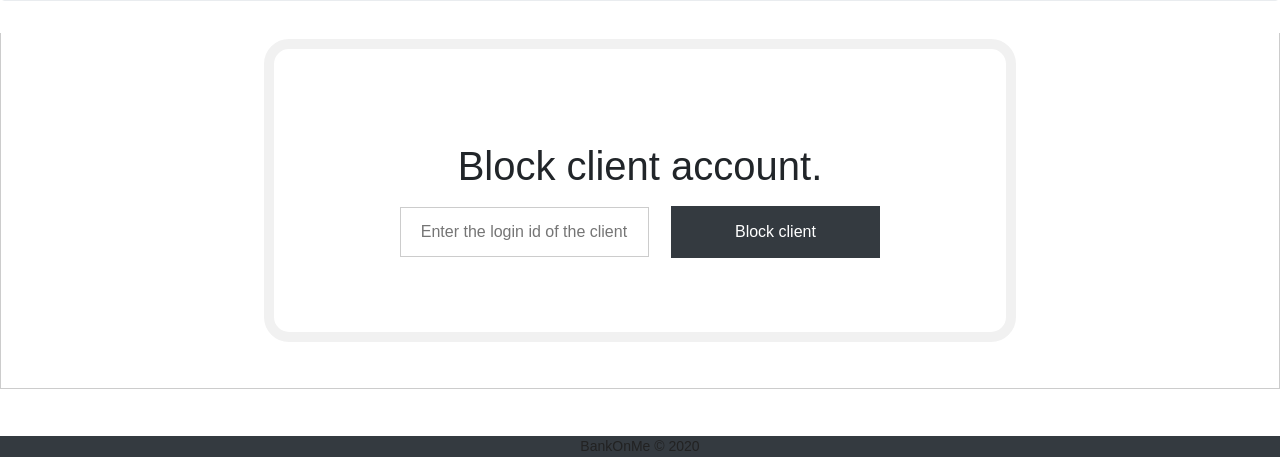
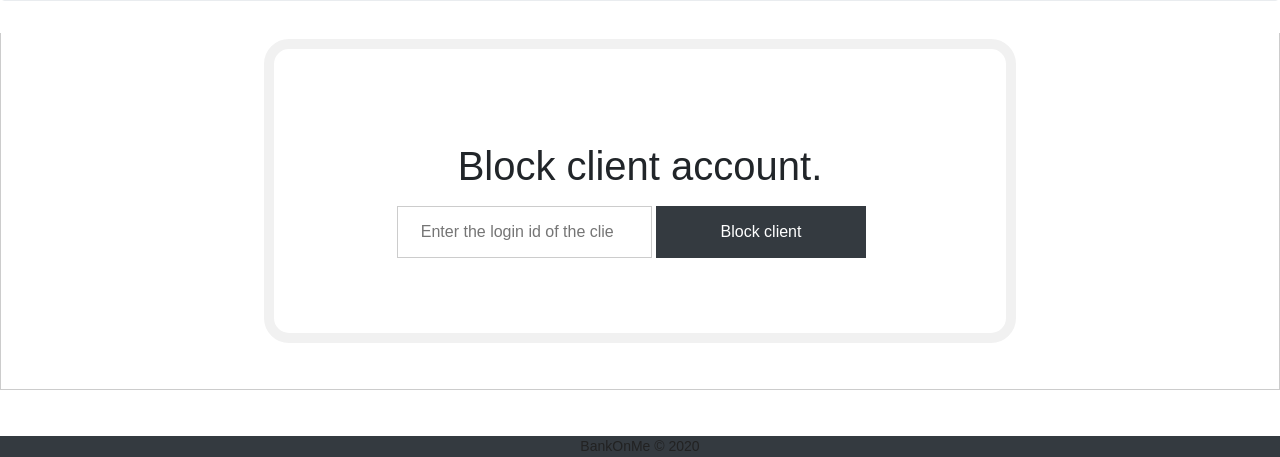
Before and after one commit to EduardToth/Bank_App, a Flask app: template templates/admin.html in a window 1280 px wide, after a click on "Block client account". Shown: the part 343-800 px from the top of the page. Run offline with Flask 2, Linux system fonts and the light colour scheme; the template is opened without the code that fills it: most values are stand-ins (such as "Sample title", 1, 10 or a date in 2020); some libraries are stand-ins or nearby versions.

Commit message:
Merge frate

```diff
--- a/static/CSS/client&admin_style.css
+++ b/static/CSS/client&admin_style.css
@@ -1,22 +1,40 @@
-body {font-family: Arial, Helvetica, sans-serif;}
+body {
+    font-family: Arial, Helvetica, sans-serif;
+}
 
-form {  width: 60%;
+form {
+    width: 60%;
     padding: 0% 2% 2% 2%;
     border-radius: 25px;
     border: 10px solid #f1f1f1;
- }
+}
+
+input[type=number]::-webkit-inner-spin-button,
+input[type=number]::-webkit-outer-spin-button {
+    margin: 0;
+}
+
+input[type=number] {
+    width: 100%;
+    padding: 13px 23px;
+    margin: 8px 0;
+    display: inline-block;
+    border: 1px solid #cccccc;
+    box-sizing: border-box;
+    -moz-appearance:textfield;
+}
 
 input[type=text], input[type=password] {
     width: 100%;
     padding: 12px 20px;
     margin: 8px 0;
     display: inline-block;
-    border: 1px solid #ccc;
+    border: 1px solid #cccccc;
     box-sizing: border-box;
 }
 
 .button_style {
-    background-color:#343a40;
+    background-color: #343a40;
     color: white;
     padding: 14px 20px;
     margin: 8px 0;
@@ -62,6 +80,7 @@ span.psw {
         display: block;
         float: none;
     }
+
     .cancelbtn {
         width: 100%;
     }
--- a/templates/admin.html
+++ b/templates/admin.html
@@ -73,15 +73,15 @@
                 <h1>Add money to bank's fortune.</h1>
                 <div class="container">
                     <label>
-                        <input type="text" placeholder="Enter a money amount" name="money" required="">
+                        <input type="number" min="0" placeholder="Enter a money amount" name="money" required="">
                     </label>
+
+                    <button type="submit" class="button_style">Deposit</button>
 
                     <label class="hidden">
                         Post type:
                         <input type="radio" name="post-type" value="deposit-money" checked="checked">
                     </label>
-
-                    <button type="submit" class="button_style">Deposit</button>
                 </div>
 
             </form>
@@ -98,15 +98,15 @@
                 <h1>Block client account.</h1>
                 <div class="container">
                     <label>
-                        <input type="text" placeholder="Enter the login id of the client you want to block"
+                        <input type="number" min="0" placeholder="Enter the login id of the client you want to block"
                                name="client-login-id" required="">
                     </label>
+
+                    <button type="submit" class="button_style">Block client</button>
 
                     <label class="hidden">
                         <input type="radio" name="post-type" value="block-client" checked="checked">
                     </label>
-
-                    <button type="submit" class="button_style">Block client</button>
                 </div>
             </form>
         </center>
@@ -122,15 +122,15 @@
                 <h1>Unblock client account.</h1>
                 <div class="container">
                     <label>
-                        <input type="text" placeholder="Enter the login id of the client you want to unblock"
+                        <input type="number" min="0" placeholder="Enter the login id of the client you want to unblock"
                                name="client-login-id" required="">
                     </label>
+
+                    <button type="submit" class="button_style">Unblock client</button>
 
                     <label class="hidden">
                         <input type="radio" name="post-type" value="unblock-client" checked="checked">
                     </label>
-
-                    <button type="submit" class="button_style">Unblock client</button>
                 </div>
             </form>
         </center>
@@ -144,8 +144,6 @@
     <div class="footer">
         <p class="footer-company-name">BankOnMe © 2020</p>
     </div>
-    <!-- Optional JavaScript -->
-    <!-- jQuery first, then Popper.js, then Bootstrap JS -->
     <script src="https://code.jquery.com/jquery-3.4.1.slim.min.js"
             integrity="sha384-J6qa4849blE2+poT4WnyKhv5vZF5SrPo0iEjwBvKU7imGFAV0wwj1yYfoRSJoZ+n"
             crossorigin="anonymous"></script>
```
Also changed, not shown: templates/client.html (+28 -26 lines), templates/home.html (+20 -4 lines).
